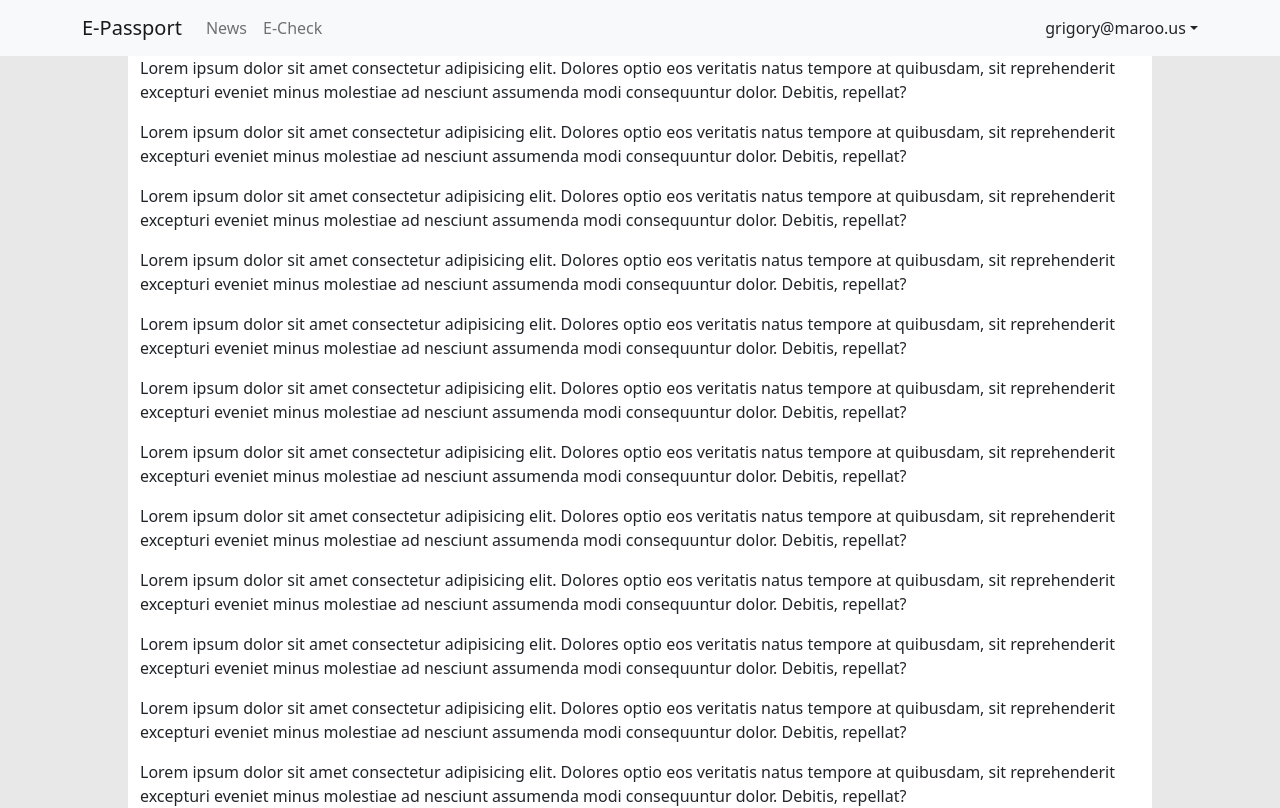
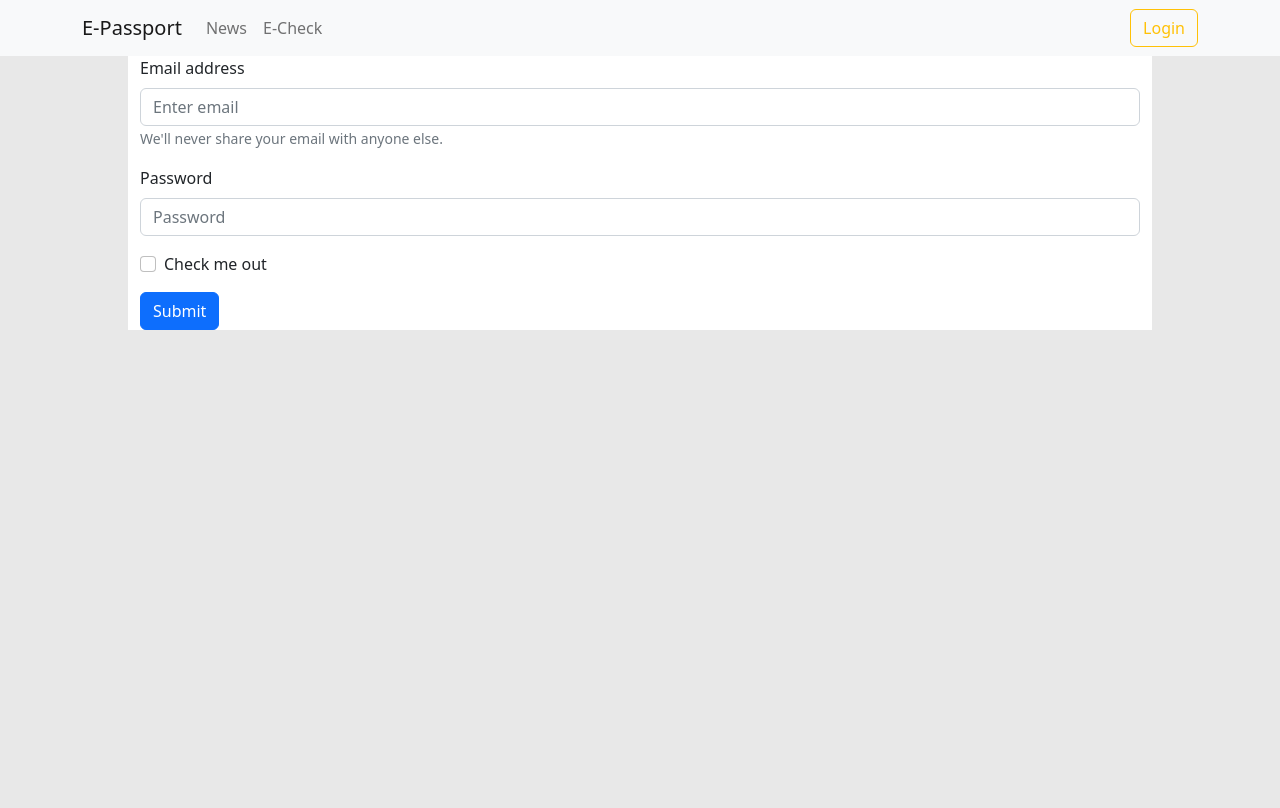
Before and after one commit to naHDop-tech/e-passport, a React app in the folder client/: page /login in a window 1280 px wide. Shown: the top 808 px of the page. Built offline with nearby package versions, Linux system fonts and the light colour scheme.

Commit message:
feat: add atoms, login page

```diff
--- a/client/src/App.tsx
+++ b/client/src/App.tsx
@@ -1,24 +1,28 @@
+import { BrowserRouter as RouterProvider, Routes, Route } from 'react-router-dom'
 import './style.css'
 
-import { MainLayout } from './components/layouts/MainLayout'
+import { Login } from './components/Login'
+import { MainLayoutDlc } from './components/layouts/MainLayout'
 
 export function App(): JSX.Element {
   return (
-    <MainLayout>
-      <p>Lorem ipsum dolor sit amet consectetur adipisicing elit. Dolores optio eos veritatis natus tempore at quibusdam, sit reprehenderit excepturi eveniet minus molestiae ad nesciunt assumenda modi consequuntur dolor. Debitis, repellat?</p>
-      <p>Lorem ipsum dolor sit amet consectetur adipisicing elit. Dolores optio eos veritatis natus tempore at quibusdam, sit reprehenderit excepturi eveniet minus molestiae ad nesciunt assumenda modi consequuntur dolor. Debitis, repellat?</p>
-      <p>Lorem ipsum dolor sit amet consectetur adipisicing elit. Dolores optio eos veritatis natus tempore at quibusdam, sit reprehenderit excepturi eveniet minus molestiae ad nesciunt assumenda modi consequuntur dolor. Debitis, repellat?</p>
-      <p>Lorem ipsum dolor sit amet consectetur adipisicing elit. Dolores optio eos veritatis natus tempore at quibusdam, sit reprehenderit excepturi eveniet minus molestiae ad nesciunt assumenda modi consequuntur dolor. Debitis, repellat?</p>
-      <p>Lorem ipsum dolor sit amet consectetur adipisicing elit. Dolores optio eos veritatis natus tempore at quibusdam, sit reprehenderit excepturi eveniet minus molestiae ad nesciunt assumenda modi consequuntur dolor. Debitis, repellat?</p>
-      <p>Lorem ipsum dolor sit amet consectetur adipisicing elit. Dolores optio eos veritatis natus tempore at quibusdam, sit reprehenderit excepturi eveniet minus molestiae ad nesciunt assumenda modi consequuntur dolor. Debitis, repellat?</p>
-      <p>Lorem ipsum dolor sit amet consectetur adipisicing elit. Dolores optio eos veritatis natus tempore at quibusdam, sit reprehenderit excepturi eveniet minus molestiae ad nesciunt assumenda modi consequuntur dolor. Debitis, repellat?</p>
-      <p>Lorem ipsum dolor sit amet consectetur adipisicing elit. Dolores optio eos veritatis natus tempore at quibusdam, sit reprehenderit excepturi eveniet minus molestiae ad nesciunt assumenda modi consequuntur dolor. Debitis, repellat?</p>
-      <p>Lorem ipsum dolor sit amet consectetur adipisicing elit. Dolores optio eos veritatis natus tempore at quibusdam, sit reprehenderit excepturi eveniet minus molestiae ad nesciunt assumenda modi consequuntur dolor. Debitis, repellat?</p>
-      <p>Lorem ipsum dolor sit amet consectetur adipisicing elit. Dolores optio eos veritatis natus tempore at quibusdam, sit reprehenderit excepturi eveniet minus molestiae ad nesciunt assumenda modi consequuntur dolor. Debitis, repellat?</p>
-      <p>Lorem ipsum dolor sit amet consectetur adipisicing elit. Dolores optio eos veritatis natus tempore at quibusdam, sit reprehenderit excepturi eveniet minus molestiae ad nesciunt assumenda modi consequuntur dolor. Debitis, repellat?</p>
-      <p>Lorem ipsum dolor sit amet consectetur adipisicing elit. Dolores optio eos veritatis natus tempore at quibusdam, sit reprehenderit excepturi eveniet minus molestiae ad nesciunt assumenda modi consequuntur dolor. Debitis, repellat?</p>
-      <p>Lorem ipsum dolor sit amet consectetur adipisicing elit. Dolores optio eos veritatis natus tempore at quibusdam, sit reprehenderit excepturi eveniet minus molestiae ad nesciunt assumenda modi consequuntur dolor. Debitis, repellat?</p>
-      <p>Lorem ipsum dolor sit amet consectetur adipisicing elit. Dolores optio eos veritatis natus tempore at quibusdam, sit reprehenderit excepturi eveniet minus molestiae ad nesciunt assumenda modi consequuntur dolor. Debitis, repellat?</p>
-    </MainLayout>
+    <RouterProvider>
+      <MainLayoutDlc>
+        <Routes>
+          <Route path='/' element={<>
+            <p>Lorem ipsum dolor sit amet consectetur adipisicing elit. Aliquam eligendi velit aliquid doloribus minima? Vero ut ipsam autem accusamus, alias ipsum excepturi, quibusdam voluptates voluptatum recusandae eveniet, hic distinctio repellendus!</p>
+            <p>Lorem ipsum dolor sit amet consectetur adipisicing elit. Aliquam eligendi velit aliquid doloribus minima? Vero ut ipsam autem accusamus, alias ipsum excepturi, quibusdam voluptates voluptatum recusandae eveniet, hic distinctio repellendus!</p>
+            <p>Lorem ipsum dolor sit amet consectetur adipisicing elit. Aliquam eligendi velit aliquid doloribus minima? Vero ut ipsam autem accusamus, alias ipsum excepturi, quibusdam voluptates voluptatum recusandae eveniet, hic distinctio repellendus!</p>
+            <p>Lorem ipsum dolor sit amet consectetur adipisicing elit. Aliquam eligendi velit aliquid doloribus minima? Vero ut ipsam autem accusamus, alias ipsum excepturi, quibusdam voluptates voluptatum recusandae eveniet, hic distinctio repellendus!</p>
+            <p>Lorem ipsum dolor sit amet consectetur adipisicing elit. Aliquam eligendi velit aliquid doloribus minima? Vero ut ipsam autem accusamus, alias ipsum excepturi, quibusdam voluptates voluptatum recusandae eveniet, hic distinctio repellendus!</p>
+            <p>Lorem ipsum dolor sit amet consectetur adipisicing elit. Aliquam eligendi velit aliquid doloribus minima? Vero ut ipsam autem accusamus, alias ipsum excepturi, quibusdam voluptates voluptatum recusandae eveniet, hic distinctio repellendus!</p>
+            <p>Lorem ipsum dolor sit amet consectetur adipisicing elit. Aliquam eligendi velit aliquid doloribus minima? Vero ut ipsam autem accusamus, alias ipsum excepturi, quibusdam voluptates voluptatum recusandae eveniet, hic distinctio repellendus!</p>
+            <p>Lorem ipsum dolor sit amet consectetur adipisicing elit. Aliquam eligendi velit aliquid doloribus minima? Vero ut ipsam autem accusamus, alias ipsum excepturi, quibusdam voluptates voluptatum recusandae eveniet, hic distinctio repellendus!</p>
+            <p>Lorem ipsum dolor sit amet consectetur adipisicing elit. Aliquam eligendi velit aliquid doloribus minima? Vero ut ipsam autem accusamus, alias ipsum excepturi, quibusdam voluptates voluptatum recusandae eveniet, hic distinctio repellendus!</p>
+          </>}/>
+          <Route path='/login' element={<Login />}/>
+        </Routes>
+      </MainLayoutDlc>
+    </RouterProvider>
   )
 }
--- /dev/null
+++ b/client/src/components/Login/Login.tsx
@@ -0,0 +1,27 @@
+import Button from 'react-bootstrap/Button';
+import Form from 'react-bootstrap/Form';
+
+export function Login() {
+  return (
+    <Form>
+      <Form.Group className="mb-3" controlId="formBasicEmail">
+        <Form.Label>Email address</Form.Label>
+        <Form.Control type="email" placeholder="Enter email" />
+        <Form.Text className="text-muted">
+          We'll never share your email with anyone else.
+        </Form.Text>
+      </Form.Group>
+
+      <Form.Group className="mb-3" controlId="formBasicPassword">
+        <Form.Label>Password</Form.Label>
+        <Form.Control type="password" placeholder="Password" />
+      </Form.Group>
+      <Form.Group className="mb-3" controlId="formBasicCheckbox">
+        <Form.Check type="checkbox" label="Check me out" />
+      </Form.Group>
+      <Button variant="primary" type="submit">
+        Submit
+      </Button>
+    </Form>
+  )
+}
--- /dev/null
+++ b/client/src/components/Login/index.ts
@@ -0,0 +1 @@
+export { Login } from './Login'
--- a/client/src/components/layouts/MainLayout/MainLayout.tsx
+++ b/client/src/components/layouts/MainLayout/MainLayout.tsx
@@ -1,39 +1,48 @@
 import { PropsWithChildren, useState, MouseEvent, useMemo } from 'react'
+import { useNavigate } from 'react-router-dom'
+
 import Container from 'react-bootstrap/Container';
 import Nav from 'react-bootstrap/Nav';
 import Navbar from 'react-bootstrap/Navbar';
 import NavDropdown from 'react-bootstrap/NavDropdown';
-import Row from 'react-bootstrap/Row';
-import Col from 'react-bootstrap/Col';
+import Button from 'react-bootstrap/Button';
+import { IMainLayoutProps } from './types'
 
-export function MainLayout(props: PropsWithChildren<{}>) {
-  const { children } = props
+export function MainLayout(props: PropsWithChildren<IMainLayoutProps>) {
+  const { children, isAuth, userEmail } = props
+  const navigateTo = useNavigate()
+
   return (
     <>
       <Navbar sticky="top" bg="light" expand="lg">
         <Container>
-          <Navbar.Brand href="#home">E-Passport</Navbar.Brand>
+          <Navbar.Brand style={{ cursor: 'pointer' }}>E-Passport</Navbar.Brand>
           <Navbar.Toggle aria-controls="basic-navbar-nav" />
           <Navbar.Collapse id="basic-navbar-nav">
             <Nav className="me-auto">
-              <Nav.Link href="#news">News</Nav.Link>
-              <Nav.Link href="#e-check">E-Check</Nav.Link>
+              <Nav.Link>News</Nav.Link>
+              <Nav.Link>E-Check</Nav.Link>
             </Nav>
           </Navbar.Collapse>
-          <NavDropdown align="end" title="grigory@maroo.us" id="basic-nav-dropdown">
-            <NavDropdown.Item href="#action/profile">Profile</NavDropdown.Item>
-            <NavDropdown.Item href="#action/settings">
-              Settings
-            </NavDropdown.Item>
-            <NavDropdown.Item href="#action/edit-profile">Edit Profile</NavDropdown.Item>
-            <NavDropdown.Divider />
-            <NavDropdown.Item href="#action/logout">
-              Logout
-            </NavDropdown.Item>
-          </NavDropdown>
+          {isAuth ? (
+              <NavDropdown align="end" title={userEmail} id="basic-nav-dropdown">
+                <NavDropdown.Item>Profile</NavDropdown.Item>
+                <NavDropdown.Item>
+                  Settings
+                </NavDropdown.Item>
+                <NavDropdown.Item >Edit Profile</NavDropdown.Item>
+                <NavDropdown.Divider />
+                <NavDropdown.Item>
+                  'Logout'
+                </NavDropdown.Item>
+              </NavDropdown>
+            ) : (
+              <Button onClick={() => navigateTo('login')} variant="outline-warning">Login</Button>
+            )
+          }
         </Container>
       </Navbar>
-      <div style={{ backgroundColor: '#E8E8E8', padding: '0 10%' }}>
+      <div style={{ backgroundColor: '#E8E8E8', padding: '0 10%', height: '100vh' }}>
         <Container style={{ backgroundColor: '#FFF' }}>
           {children}
         </Container>
--- /dev/null
+++ b/client/src/components/layouts/MainLayout/MainLayoutDlc.tsx
@@ -0,0 +1,14 @@
+import { PropsWithChildren, useState, MouseEvent, useMemo } from 'react'
+import { useRecoilValue } from 'recoil'
+
+import { MainLayout } from './MainLayout'
+import { authSelector } from '../../../store/auth/selector'
+
+export function MainLayoutDlc(props: PropsWithChildren<{}>) {
+  const { children } = props
+  const { isAuth } = useRecoilValue(authSelector)
+
+  return (
+    <MainLayout isAuth={isAuth} userEmail='grigory@maroo.us'>{children}</MainLayout>
+  )
+}
--- a/client/src/components/layouts/MainLayout/index.ts
+++ b/client/src/components/layouts/MainLayout/index.ts
@@ -1,2 +1,3 @@
 export { MainLayout } from './MainLayout'
-export type { IMainProps } from './types'
+export { MainLayoutDlc } from './MainLayoutDlc'
+export type { IMainLayoutProps } from './types'
--- a/client/src/components/layouts/MainLayout/types.ts
+++ b/client/src/components/layouts/MainLayout/types.ts
@@ -1,3 +1,4 @@
-export interface IMainProps {
-  //
+export interface IMainLayoutProps {
+  isAuth: boolean
+  userEmail: string
 }
--- /dev/null
+++ b/client/src/store/auth/atoms.ts
@@ -0,0 +1,22 @@
+import { atom } from 'recoil'
+import { localStorageEffect } from './effect'
+
+export const token = atom({
+  key: 'token',
+  default: '',
+  effects: [
+    localStorageEffect('token')
+  ]
+})
+
+export const userInfo = atom({
+  key: 'userInfo',
+  default: {
+    email: '',
+    firstName: '',
+    lastName: ''
+  },
+  effects: [
+    localStorageEffect('user')
+  ]
+})
--- /dev/null
+++ b/client/src/store/auth/effect.ts
@@ -0,0 +1,12 @@
+export const localStorageEffect = (key: string) => ({setSelf, onSet}: {setSelf: any, onSet: any}) => {
+  const savedValue = localStorage.getItem(key)
+  if (savedValue != null) {
+    setSelf(JSON.parse(savedValue));
+  }
+
+  onSet((newValue: Record<string, string>, _: any, isReset: boolean) => {
+    isReset
+      ? localStorage.removeItem(key)
+      : localStorage.setItem(key, JSON.stringify(newValue));
+  });
+};
--- /dev/null
+++ b/client/src/store/auth/selector.ts
@@ -0,0 +1,27 @@
+import { selector } from 'recoil'
+
+import { token } from './atoms'
+import { userInfo } from './atoms'
+
+export const authSelector = selector({
+  key: 'authState',
+  get: ({ get }) => {
+    const currentToken = get(token);
+
+    return {
+      token: currentToken,
+      isAuth: !!currentToken,
+     }
+  },
+})
+
+export const userSelector = selector({
+  key: 'userState',
+  get: ({ get }) => {
+    const currentUserInfo = get(userInfo);
+
+    return {
+      user: currentUserInfo
+     }
+  },
+})
--- a/client/webpack.config.js
+++ b/client/webpack.config.js
@@ -45,9 +45,7 @@ module.exports = {
     new CleanWebpackPlugin(),
   ],
   devServer: {
-    client: {
-      logging: 'info',
-    },
+    historyApiFallback: true,
     static: path.join(__dirname, './src'),
     port: 3001,
     hot: 'only',
```
Also changed, not shown: client/src/bootstrap.js (+4 -3 lines).
